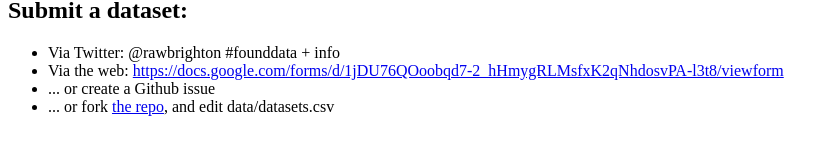
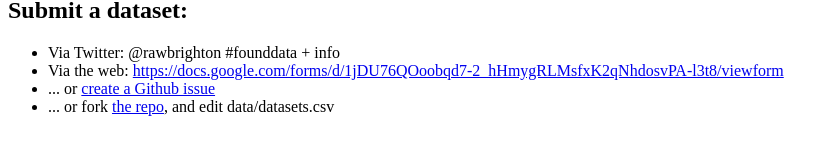
Before and after one commit to exmosis/rawbrighton, a plain HTML site: page index.html in a window 1280 px wide. Shown: the part 226-380 px from the top of the page, without its empty margins (0-839 px from the left). Drawn offline with Linux system fonts and the light colour scheme.

Commit message:
Fixed link

```diff
--- a/index.html
+++ b/index.html
@@ -18,7 +18,7 @@
 <ul>
 <li>Via Twitter: @rawbrighton #founddata + info</li>
 <li>Via the web: <a href="https://docs.google.com/forms/d/1jDU76QOoobqd7-2_hHmygRLMsfxK2qNhdosvPA-l3t8/viewform">https://docs.google.com/forms/d/1jDU76QOoobqd7-2_hHmygRLMsfxK2qNhdosvPA-l3t8/viewform</a></li>
-<li>... or <a href="https://github.com/exmosis/rawbrighton/issues"></a>create a Github issue</a></li>
+<li>... or <a href="https://github.com/exmosis/rawbrighton/issues">create a Github issue</a></li>
 <li>... or fork <a href="https://github.com/exmosis/rawbrighton">the repo</a>, and edit data/datasets.csv</li>
 </ul>
 
```
